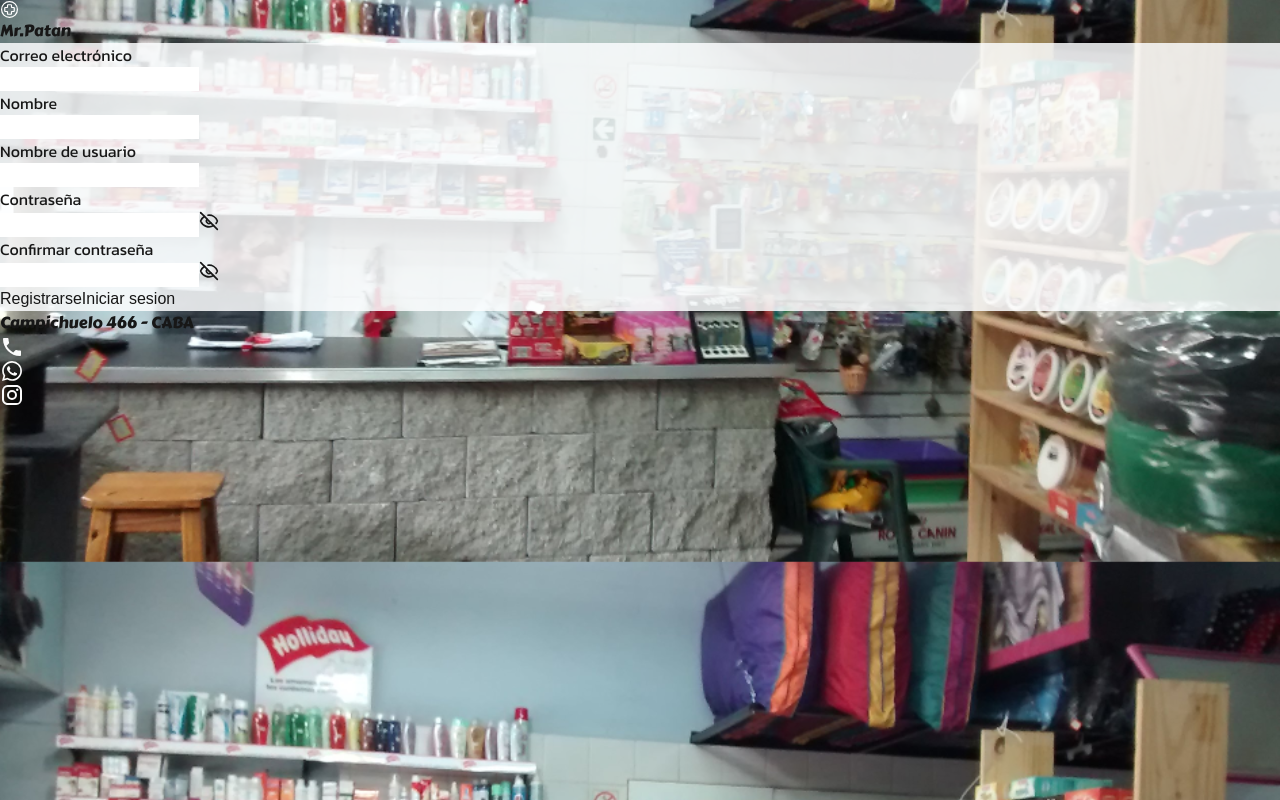
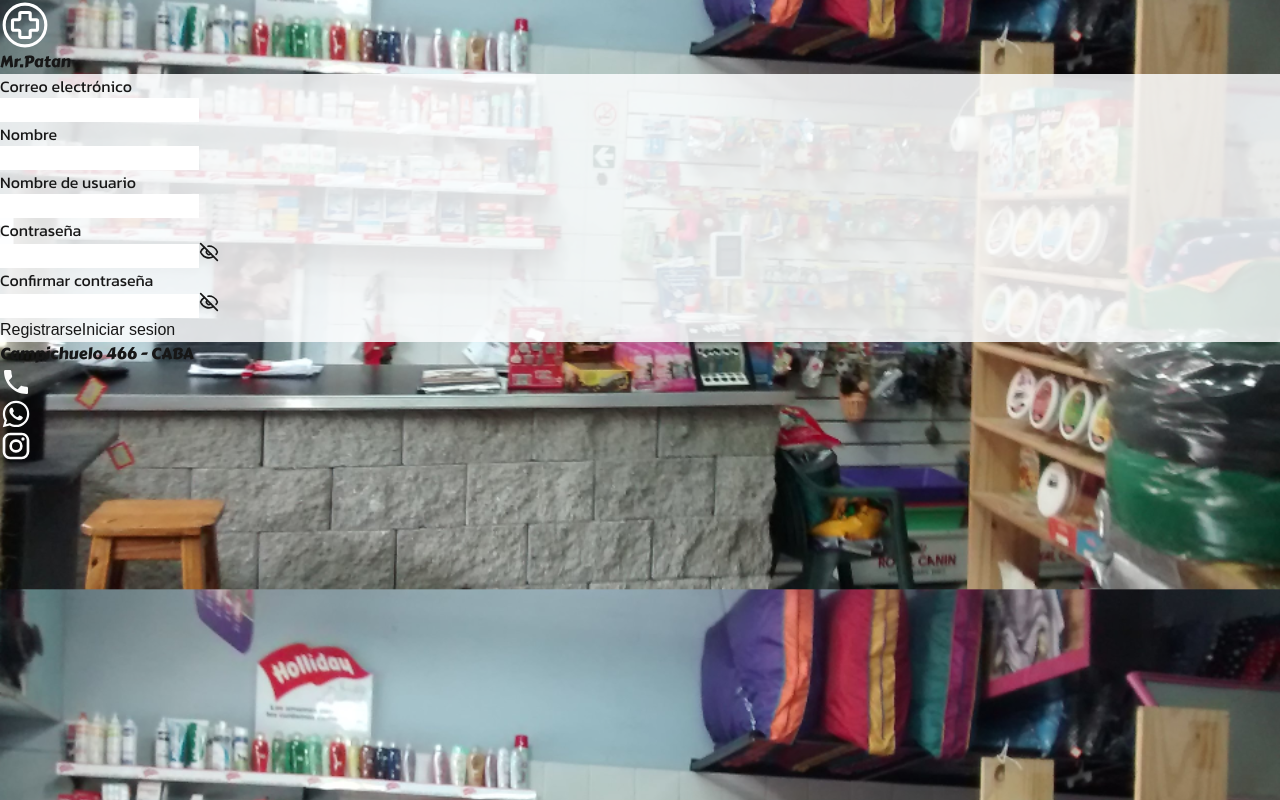
Before and after one commit to agustinMontoya2/Mr.Patan-Front, a Next.js app: page /registro in a window 1280 px wide. Built offline with nearby package versions, Linux system fonts and the light colour scheme.

Commit message:
fixed vercel

```diff
--- a/src/components/footer/footer.tsx
+++ b/src/components/footer/footer.tsx
@@ -1,3 +1,5 @@
+import Image from "next/image";
+
 export const Footer = () => {
     return <div className="w-screen h-[8%] bg-[#000000] flex flex-row items-center justify-between px-6">
         <div>
@@ -7,13 +9,13 @@ export const Footer = () => {
         </div>
         <div className="flex flex-row items-center justify-between w-[110px]">
             <a href="tel:49583567" target="_blank">
-                <img src="/phone.svg" alt="telefono" className="w-8"/>
+            <Image src="/phone.svg" alt="telefono" width={32} height={32} />
             </a>
             <a href="https://wa.me/5491154691450" target="_blank">
-                <img src="/whatsapp.svg" alt="whatsapp" className="w-8"/>
+            <Image src="/whatsapp.svg" alt="whatsapp" width={32} height={32} />
             </a>
             <a href="https://www.instagram.com/vetmrpatan/" target="_blank">
-                <img src="/instagram.svg" alt="instagram" className="w-8" />
+            <Image src="/instagram.svg" alt="instagram" width={32} height={32} />
             </a>
         </div>
     </div>;
--- a/src/components/input/input.tsx
+++ b/src/components/input/input.tsx
@@ -3,15 +3,6 @@
 import { useState } from "react";
 import { Eye, EyeOff } from "lucide-react"; // O usa react-icons
 
-interface InputProps {
-  name: string;
-  type?: string;
-  placeholder: string;
-  value: string;
-  onChange: (e: React.ChangeEvent<HTMLInputElement>) => void;
-  isPassword?: boolean; // Solo es necesario para los campos de contraseña
-  error?: string;
-}
 
 const Input: React.FC<InputProps> = ({
   name,
@@ -33,7 +24,7 @@ const Input: React.FC<InputProps> = ({
         id={name}
         name={name}
         type={isPassword ? (seePassword ? "text" : "password") : type}
-        // placeholder={placeholder}
+        placeholder={placeholder}
         value={value}
         onChange={onChange}
         className="border border-gray-300 rounded-lg w-full p-2 pr-10"
--- a/src/components/login/login.tsx
+++ b/src/components/login/login.tsx
@@ -20,11 +20,6 @@ export const Login: React.FC = () => {
     }
 
 
-    const [seePassword, setSeePassword] = useState(false);
-    const handleSeePassword = () => {
-        setSeePassword(!seePassword);
-    }
-
     const inputs = [
         { name: "username", type: "text", placeholder: "Nombre de usuario" },
         { name: "password", isPassword: true, placeholder: "Contraseña" },
@@ -43,7 +38,6 @@ export const Login: React.FC = () => {
                         key={name}
                         name={name}
                         type={type}
-                        placeholder={placeholder}
                         value={userData[name as keyof typeof userData]}
                         onChange={handleChange}
                         isPassword={isPassword}
--- a/src/components/navbar/navbar.tsx
+++ b/src/components/navbar/navbar.tsx
@@ -1,8 +1,10 @@
+import Image from "next/image";
+
 export const Navbar: React.FC = () => {
     return (
         <div className="w-screen h-[8%] bg-[#7600F5] flex flex-row items-center justify-between px-4">
             <div className="flex flex-row items-center justify-between h-4/5 w-[220px]">
-                <img src="/iconCross.svg" alt="Cruz" className="h-full" />
+                <Image src="/iconCross.svg" alt="Logo" width={50} height={50} />
                 <h1 className="font-carterOne text-4xl text-[#F5F500] font-semibold">Mr.Patan</h1>
             </div>
             <div className=""></div>
--- a/src/components/register/register.tsx
+++ b/src/components/register/register.tsx
@@ -17,7 +17,7 @@ export const Register = () => {
         { name: "confirmPassword", isPassword: true, placeholder: "Confirmar contraseña" },
     ];
 
-    const [errors, setErrors] = useState<any>({});
+    const [errors, setErrors] = useState<FormErrors>({});
 
     const handleChange = (e: React.ChangeEvent<HTMLInputElement>) => {
         const { name, value } = e.target;
@@ -49,11 +49,10 @@ export const Register = () => {
                     key={name}
                     name={name}
                     type={type}
-                    placeholder={placeholder}
                     value={userData[name as keyof typeof userData]}
                     onChange={handleChange}
                     isPassword={isPassword}
-                    error={errors[name]}
+                    error={errors[name as keyof FormErrors]}
                     />
                     </div>
                 ))
--- a/src/components/services/services.tsx
+++ b/src/components/services/services.tsx
@@ -1,3 +1,4 @@
+import Image from "next/image";
 import React from "react";
 
 export const Services: React.FC = () => {
@@ -14,7 +15,7 @@ export const Services: React.FC = () => {
     <div className="bg-whiteTransparent text-[rgb(0,0,0)] min-w-[270px] w-[40%] max-w-[400px] h-[75%] hidden sm:flex items-center flex-col justify-around border-solid border-[rgb(0,0,0)] border-2 rounded-2xl">{
         services.map((service, index) => (
             <div key={index} className="flex flex-row w-[95%]">
-                <img src="/iconPet.svg" alt="patita" className="w-6 mx-2"/>
+                <Image src="/iconPet.svg" alt="patita" width={24} height={6} className="mx-2" />
             <h2 className="text-3xl font-kanit">{service.title}</h2>
             </div>
         ))
--- a/src/helpers/validate.js
+++ b/src/helpers/validate.js
@@ -3,7 +3,6 @@ export default function registerValidation(input) {
   const nameRegex = /^[a-zA-ZáéíóúÁÉÍÓÚñÑüÜ\s'-]{2,50}$/;
 
   const emailRegex = /\S+@\S+\.\S+/; // Expresión regular para el email
-  const dniRegex = /^\d{7,8}$/; // Expresión regular para el DNI
   const usernameRegex = /^[a-zA-Z0-9ñÑ_.:¡!@#$%^&*()\-+=<>¿?'/]{3,15}$/; // Expresión regular para el username
 
   // Validación del nombre
```
Also changed, not shown: src/interfaces/errors.ts (added, +8 -0 lines), src/interfaces/input.ts (added, +9 -0 lines).
